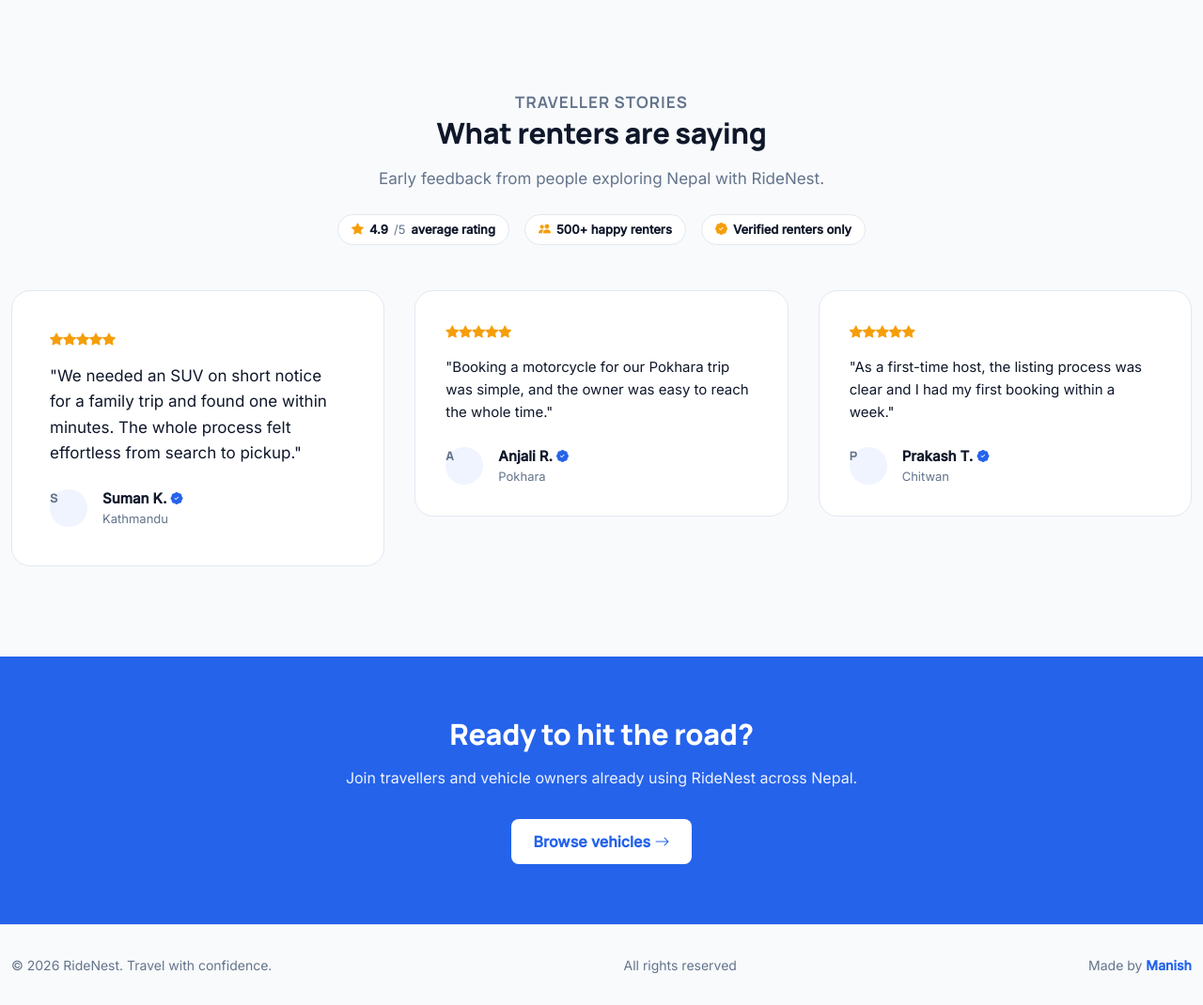
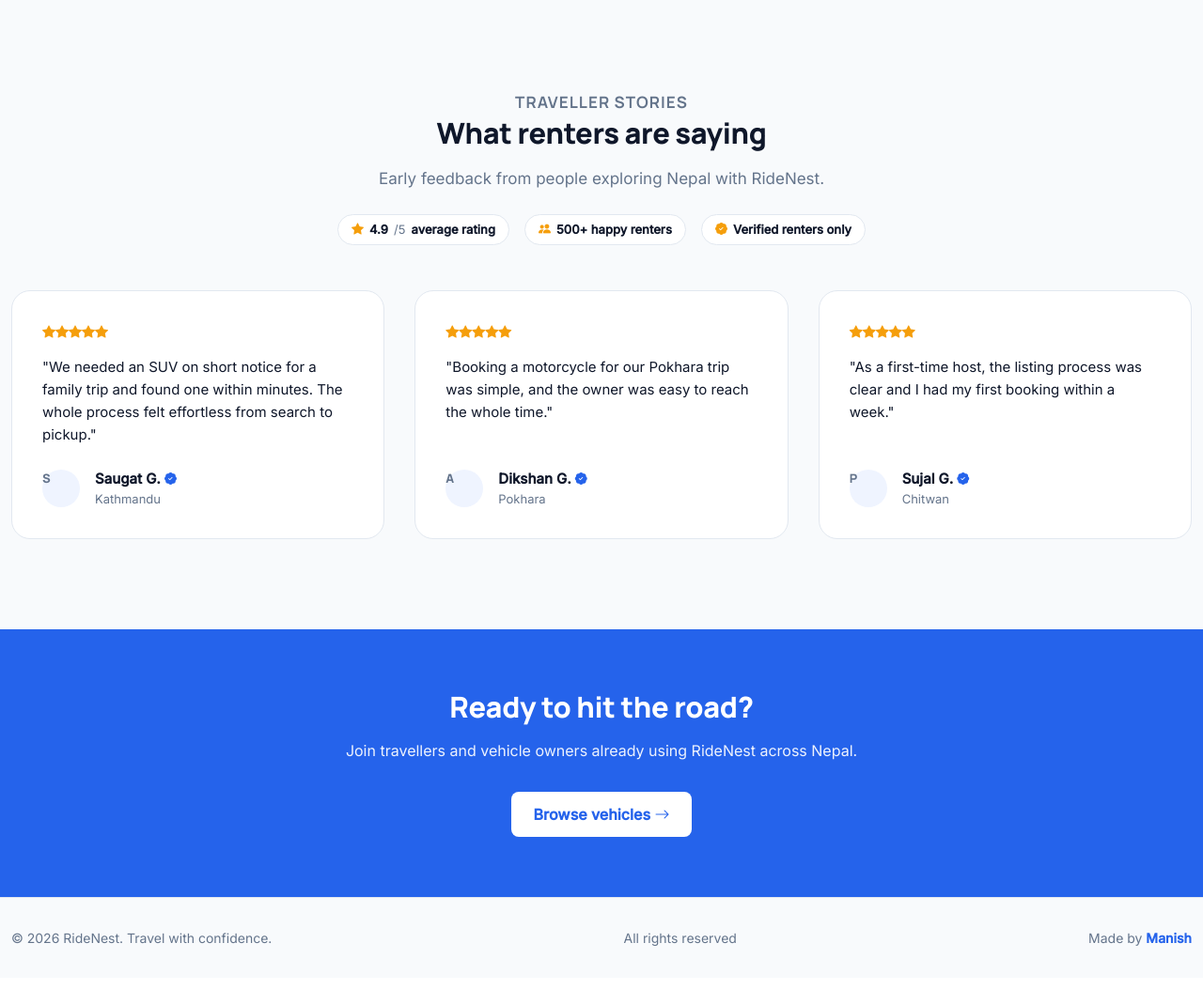
Before and after one commit to manishkarki003/RideNest, a Django app: page / in a window 1280 px wide. Shown: the part 5000-6070 px from the top of the page at 94% size. After the commit the page ends 6007 px from the top, so only its background shows below. Run offline with Django 5.2, Linux system fonts and the light colour scheme.

Commit message:
Refine homepage layout and testimonial cards

```diff
--- a/static/css/home.css
+++ b/static/css/home.css
@@ -759,19 +759,17 @@
   display: grid;
   grid-template-columns: repeat(3, 1fr);
   gap: var(--space-4);
-  align-items: start;
+  align-items: stretch;
 }
 
 .testimonial-card {
+  display: flex;
+  flex-direction: column;
+  height: 100%;
   background: var(--color-surface);
   border: 1px solid var(--color-border);
   border-radius: var(--radius-lg);
   padding: var(--space-4);
-}
-
-.testimonial-card-featured {
-  grid-column: span 1;
-  padding: var(--space-5);
 }
 
 .testimonial-rating {
@@ -787,14 +785,11 @@
   margin-bottom: var(--space-3);
 }
 
-.testimonial-card-featured p {
-  font-size: 1.0625rem;
-}
-
 .testimonial-author {
   display: flex;
   align-items: center;
   gap: var(--space-2);
+  margin-top: auto;
 }
 
 .testimonial-avatar {
@@ -887,10 +882,6 @@
     grid-template-columns: 1fr;
   }
 
-  .testimonial-card-featured {
-    order: -1;
-  }
-
   .process-route {
     grid-template-columns: 1fr;
     gap: var(--space-3);
--- a/templates/core/home.html
+++ b/templates/core/home.html
@@ -428,7 +428,7 @@ RideNest.{% endblock %}
     </div>
 
     <div class="testimonial-grid">
-      <article class="testimonial-card testimonial-card-featured">
+      <article class="testimonial-card">
         <div class="testimonial-rating" aria-label="5 out of 5 stars">
           <i class="bi bi-star-fill" aria-hidden="true"></i><i class="bi bi-star-fill" aria-hidden="true"></i><i
             class="bi bi-star-fill" aria-hidden="true"></i><i class="bi bi-star-fill" aria-hidden="true"></i><i
@@ -439,7 +439,7 @@ RideNest.{% endblock %}
         <div class="testimonial-author">
           <span class="testimonial-avatar" aria-hidden="true">S</span>
           <div>
-            <strong>Suman K. <i class="bi bi-patch-check-fill testimonial-verified" aria-hidden="true"
+            <strong>Saugat G. <i class="bi bi-patch-check-fill testimonial-verified" aria-hidden="true"
                 title="Verified renter"></i></strong>
             <span>Kathmandu</span>
           </div>
@@ -457,7 +457,7 @@ RideNest.{% endblock %}
         <div class="testimonial-author">
           <span class="testimonial-avatar" aria-hidden="true">A</span>
           <div>
-            <strong>Anjali R. <i class="bi bi-patch-check-fill testimonial-verified" aria-hidden="true"
+            <strong>Dikshan G. <i class="bi bi-patch-check-fill testimonial-verified" aria-hidden="true"
                 title="Verified renter"></i></strong>
             <span>Pokhara</span>
           </div>
@@ -474,7 +474,7 @@ RideNest.{% endblock %}
         <div class="testimonial-author">
           <span class="testimonial-avatar" aria-hidden="true">P</span>
           <div>
-            <strong>Prakash T. <i class="bi bi-patch-check-fill testimonial-verified" aria-hidden="true"
+            <strong>Sujal G. <i class="bi bi-patch-check-fill testimonial-verified" aria-hidden="true"
                 title="Verified renter"></i></strong>
             <span>Chitwan</span>
           </div>
```
